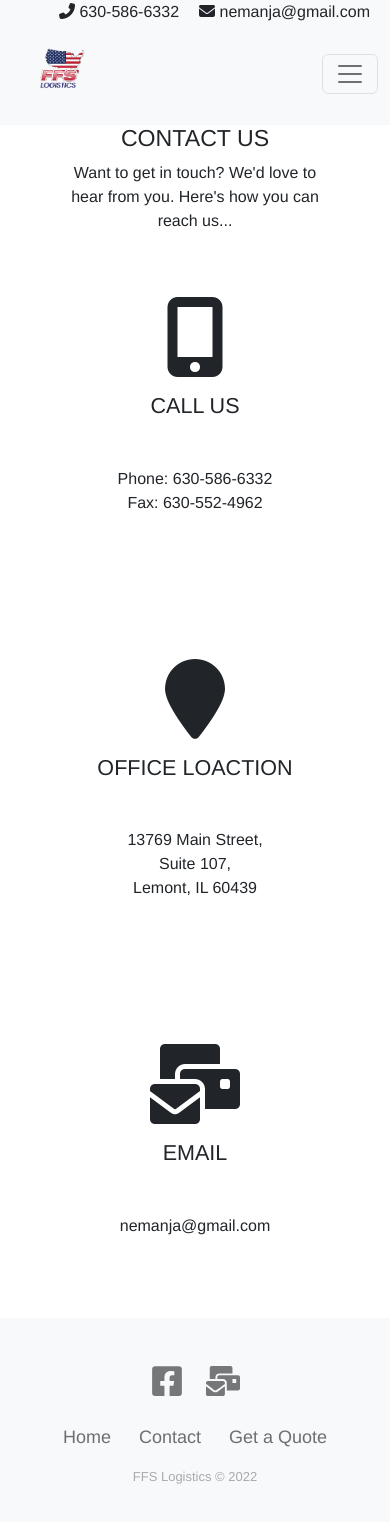
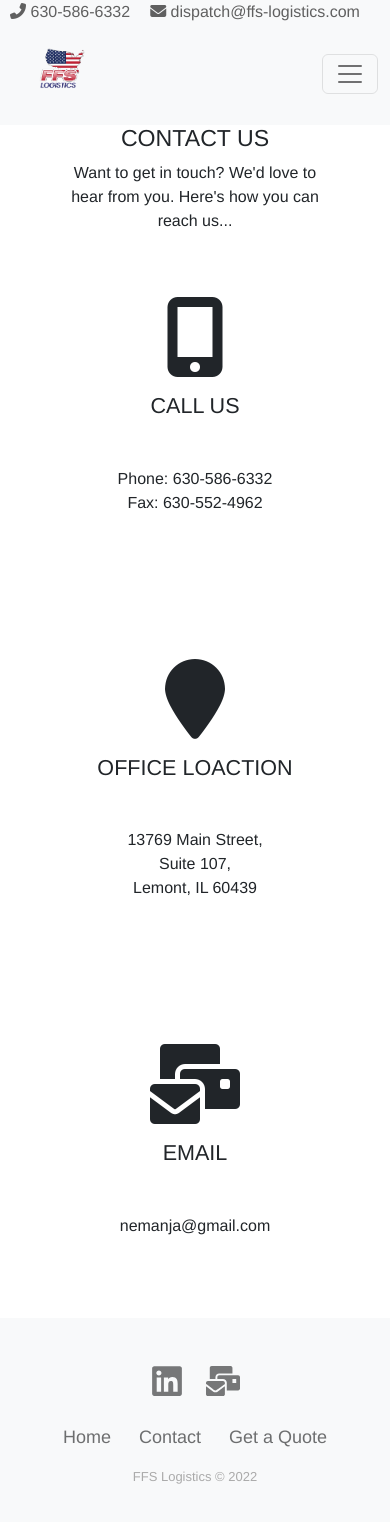
Before and after one commit to Moszio/FFS-Logistics, a React (Create React App) app: page /contact in a window 390 px wide. Shown: the top 1522 px of the page. Built offline with nearby package versions, Linux system fonts and the light colour scheme; a web font is replaced by a local one.

Commit message:
email changed

```diff
--- a/src/component/App.css
+++ b/src/component/App.css
@@ -17,6 +17,7 @@
 .contact-top-nav {
   display: flex;
   justify-content: flex-end;
+  color: #606060;
 }
 .contact-top-nav div {
   margin: 0 10px 0 0;
@@ -315,4 +316,9 @@ div .btn-primary {
   #navbarCollapse {
     text-align: right;
   }
+  .contact-top-nav {
+    display: flex;
+    justify-content: center;
+    color: #606060;
+  }
 }
--- a/src/component/App.js
+++ b/src/component/App.js
@@ -19,7 +19,7 @@ const App = () => {
         </div>
         <div>
           <div>
-            <i className='fa-solid fa-envelope'></i> nemanja@gmail.com
+            <i className='fa-solid fa-envelope'></i> dispatch@ffs-logistics.com
           </div>
         </div>
       </div>
--- a/src/component/Footer.js
+++ b/src/component/Footer.js
@@ -1,5 +1,5 @@
 import { Link } from 'react-router-dom'
-import { FaFacebookSquare } from 'react-icons/fa'
+import { FaLinkedin } from 'react-icons/fa'
 // import { FaTwitterSquare } from 'react-icons/fa'
 import { FaMailBulk } from 'react-icons/fa'
 
@@ -8,13 +8,13 @@ const Footer = () => {
     <div className='footer-basic bg-light'>
       <footer>
         <div className='social'>
-          <a href='https://www.facebook.com/'>
-            <FaFacebookSquare />
+          <a href='http://www.linkedin.com/company/ffs-logistics/'>
+            <FaLinkedin />
           </a>
           {/* <a href='https://www.linkedin.com/'>
             <FaTwitterSquare />
           </a> */}
-          <a href='mailto:latandor@gmail.com?subject=FFS Logistics Mail'>
+          <a href='mailto:dispatch@ffs-logistics.com?subject=FFS Logistics Mail'>
             <FaMailBulk />
           </a>
         </div>
--- a/src/component/Getaquote.js
+++ b/src/component/Getaquote.js
@@ -70,7 +70,7 @@ function Getaquote() {
                     value={email}
                     onChange={(e) => setEmail(e.target.value)}
                   />
-                  <label htmlFor='floatingInput'>Your email*</label>
+                  <label htmlFor='floatingInput'>Your Email*</label>
                 </div>
                 <div className='form-floating mb-3'>
                   <textarea
```
